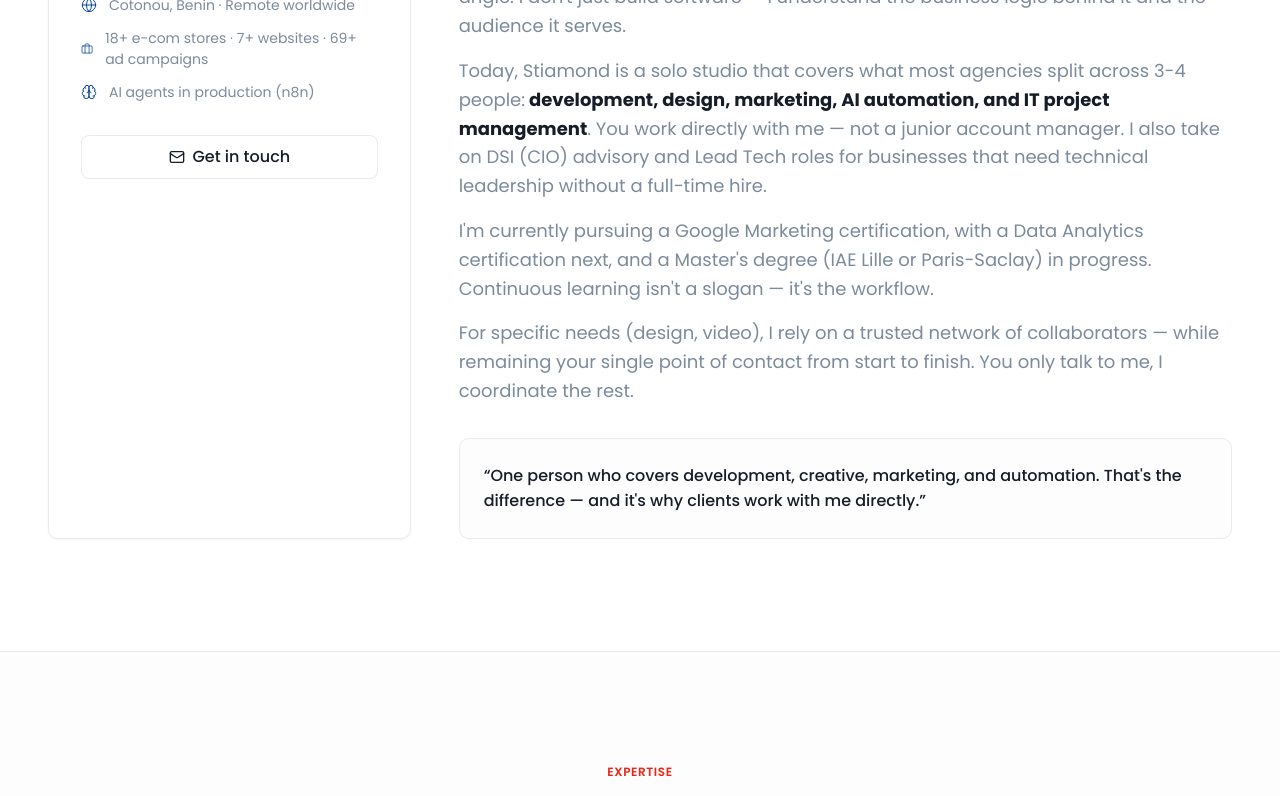
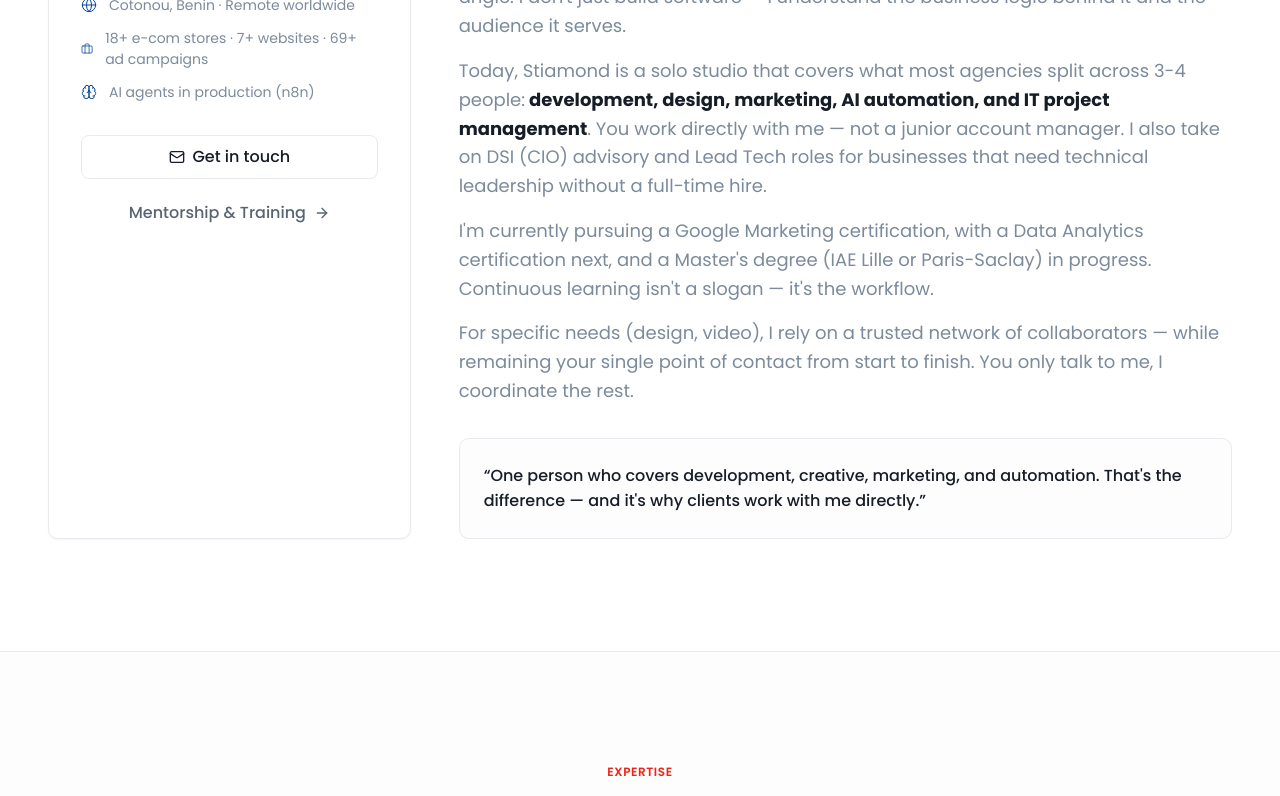
Before and after one commit to senankponjosuekpodekon/stiamond, a Next.js app: page /en/company/team in a window 1280 px wide. Shown: the part 900-1696 px from the top of the page. Built offline with nearby package versions, Linux system fonts and the light colour scheme; no server answers.

Commit message:
fix: add mentorship link on team page + noindex on admin/app layouts
- Team page: add 'Mentorship & Training' ghost button below contact
- Admin layout: add robots noindex,follow=false
- App layout: add robots noindex,follow=false

```diff
--- a/src/app/(admin)/admin/layout.tsx
+++ b/src/app/(admin)/admin/layout.tsx
@@ -6,8 +6,13 @@
 import Link from "next/link";
 import { ArrowLeft } from "lucide-react";
 import { NavLinks } from "./nav-links";
+import type { Metadata } from "next";
 
 export const runtime = "nodejs";
+
+export const metadata: Metadata = {
+  robots: { index: false, follow: false },
+};
 
 export default async function AdminLayout({
   children,
--- a/src/app/(app)/layout.tsx
+++ b/src/app/(app)/layout.tsx
@@ -2,6 +2,11 @@
 import { auth } from "@/lib/auth";
 import { NextIntlClientProvider } from "next-intl";
 import { getLocale } from "next-intl/server";
+import type { Metadata } from "next";
+
+export const metadata: Metadata = {
+  robots: { index: false, follow: false },
+};
 
 export default async function AppLayout({
   children,
--- a/src/app/[locale]/(marketing)/company/team/page.tsx
+++ b/src/app/[locale]/(marketing)/company/team/page.tsx
@@ -1,7 +1,7 @@
 import { Container } from "@/components/container";
 import { Button } from "@/components/ui/button";
 import { Card, CardContent } from "@/components/ui/card";
-import { Code, GraduationCap, Briefcase, Rocket, Mail, Globe, Brain, TrendingUp } from "lucide-react";
+import { Code, GraduationCap, Briefcase, Rocket, Mail, Globe, Brain, TrendingUp, ArrowRight } from "lucide-react";
 import { Link } from "@/i18n/navigation";
 import { getLocale } from "next-intl/server";
 import type { Metadata } from "next";
@@ -195,11 +195,17 @@
                       {isFr ? "Agents IA en production (n8n)" : "AI agents in production (n8n)"}
                     </div>
                   </div>
-                  <div className="mt-8">
+                  <div className="mt-8 space-y-3">
                     <Button variant="outline" size="lg" asChild className="w-full">
                       <Link href="/contact">
                         <Mail className="h-4 w-4" />
                         {isFr ? "Me contacter" : "Get in touch"}
+                      </Link>
+                    </Button>
+                    <Button variant="ghost" size="lg" asChild className="w-full">
+                      <Link href="/mentorship">
+                        {isFr ? "Mentorat & Formation" : "Mentorship & Training"}
+                        <ArrowRight className="h-4 w-4" />
                       </Link>
                     </Button>
                   </div>
```
